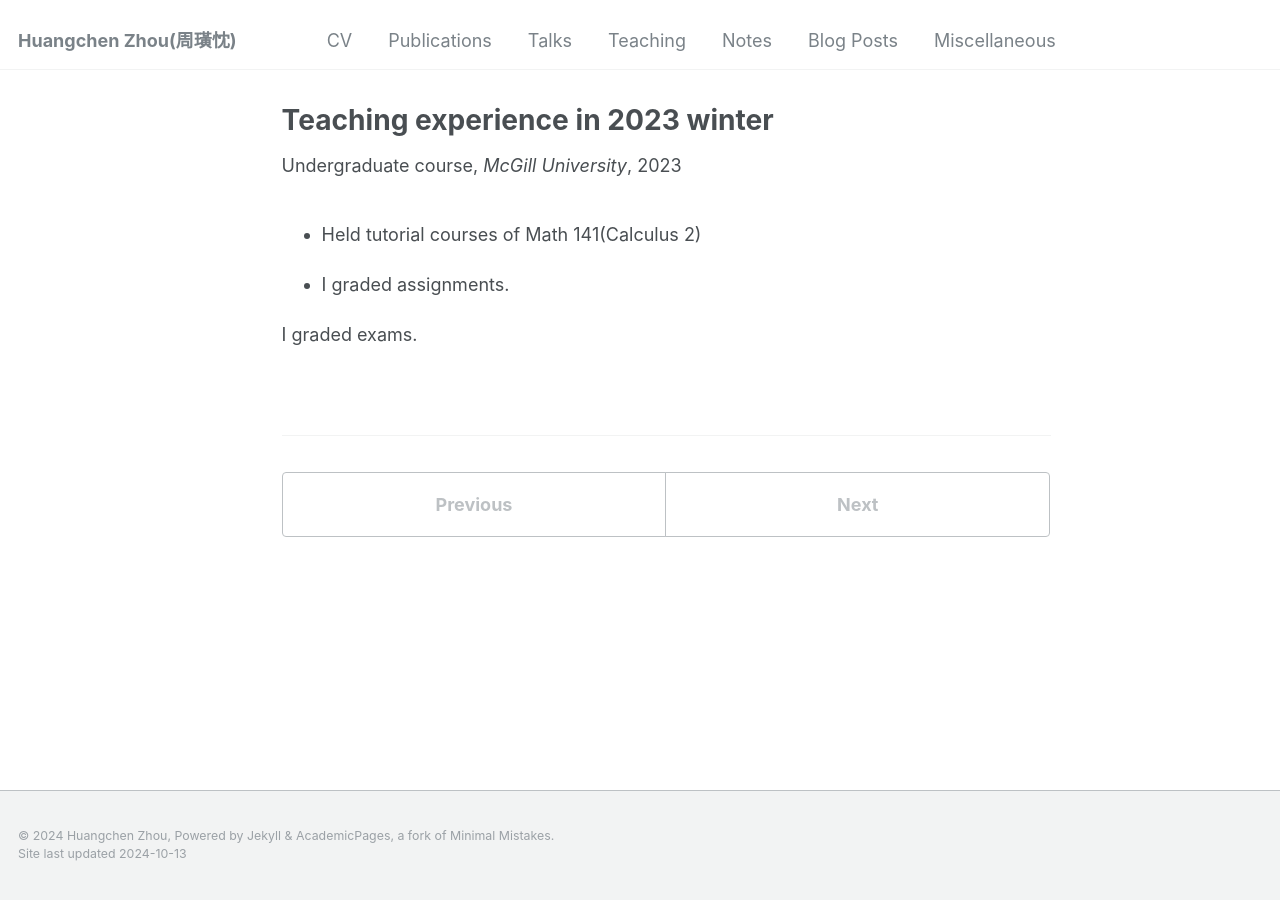
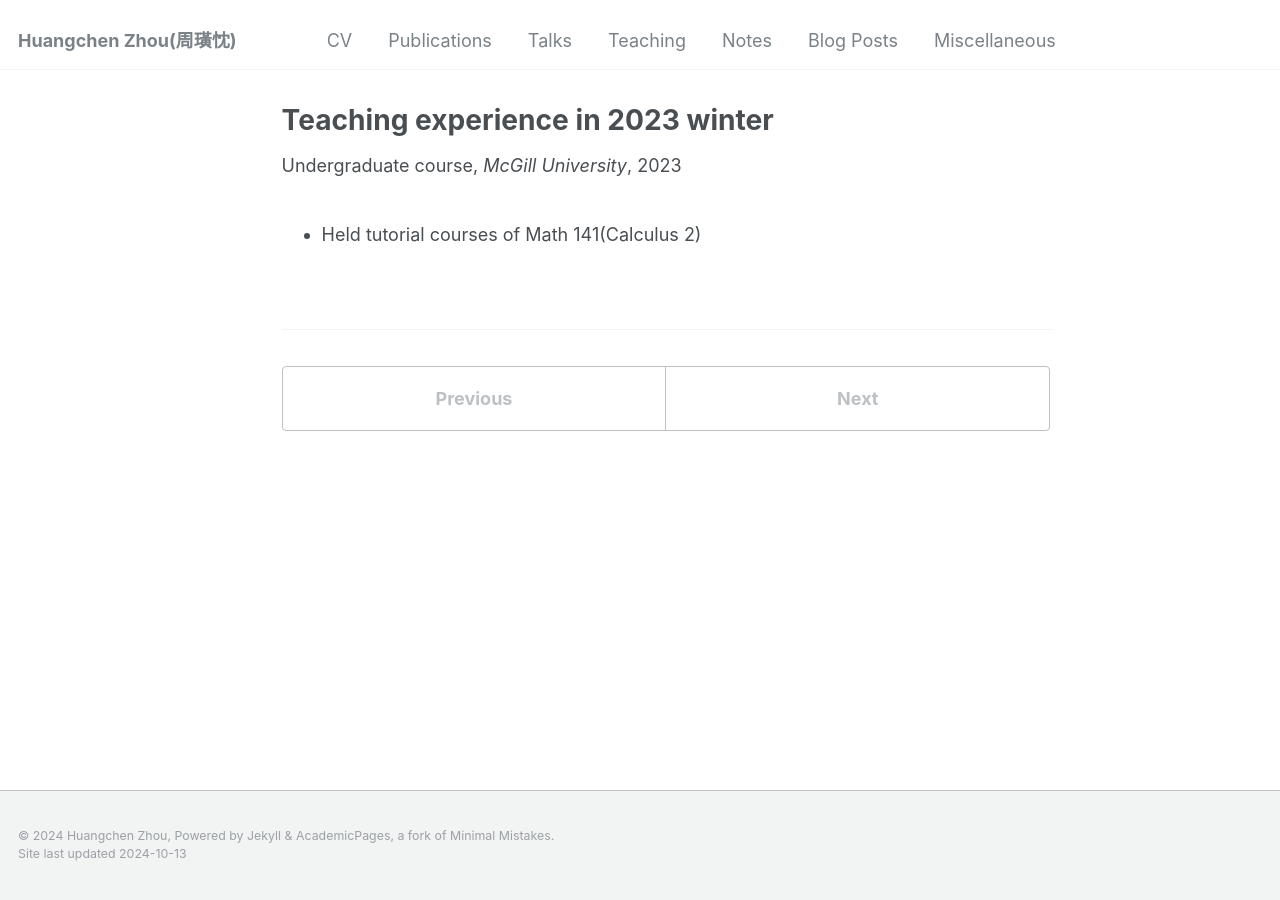
Before and after one commit to zhc515/zhc515.github.io, a Jekyll site: the page built from _teaching/2023-winter-teaching.md, in a window 1280 px wide. Built offline with Jekyll 4.4.1, drawn with Linux system fonts in a browser that asks for light colours.

Commit message:
Update 2023-winter-teaching.md

```diff
--- a/_teaching/2023-winter-teaching.md
+++ b/_teaching/2023-winter-teaching.md
@@ -9,7 +9,3 @@ location: "Montreal, Canada"
 ---
 
 - Held tutorial courses of Math 141(Calculus 2)
-
-- I graded assignments.
-
-I graded exams.
```
